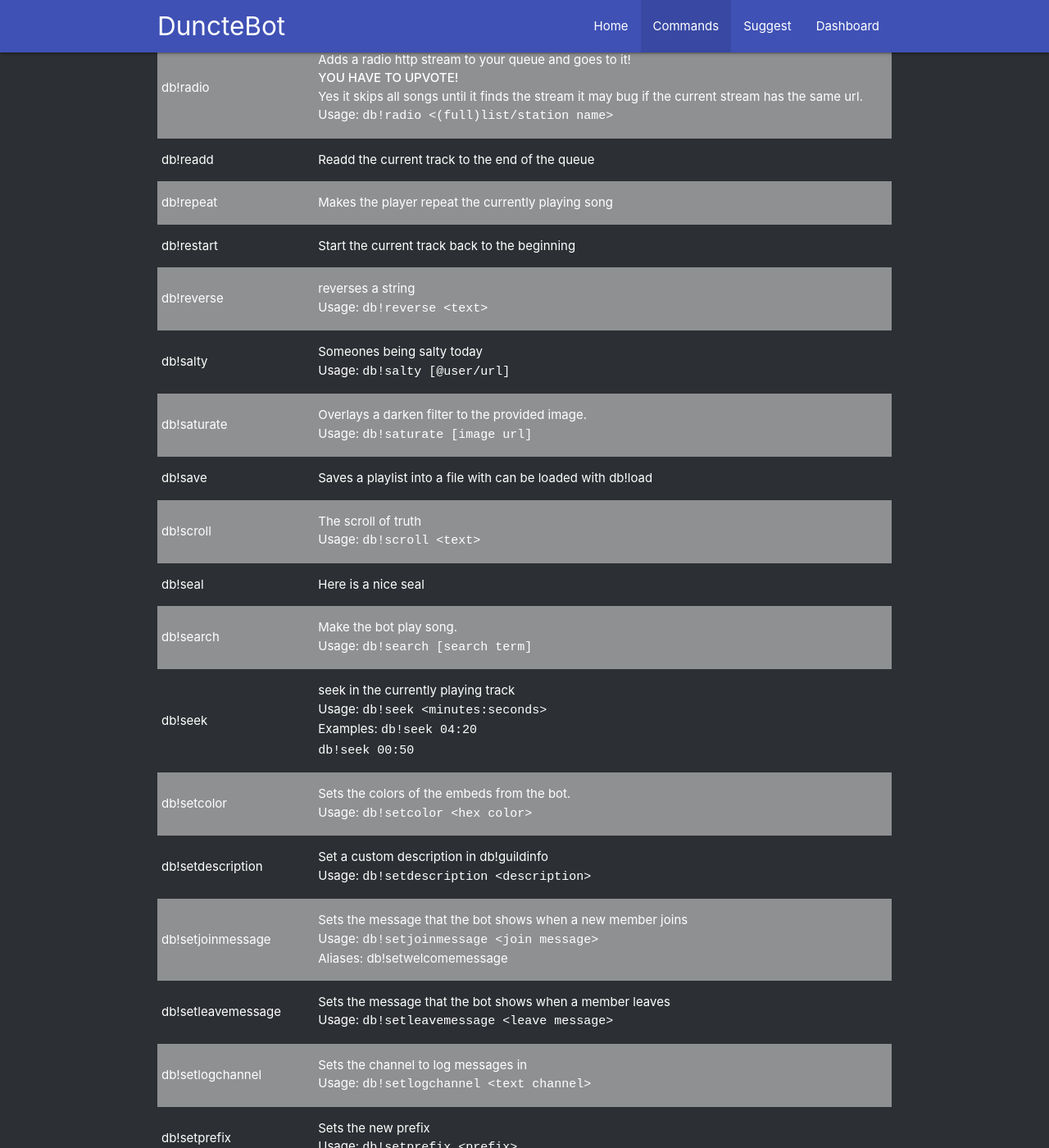
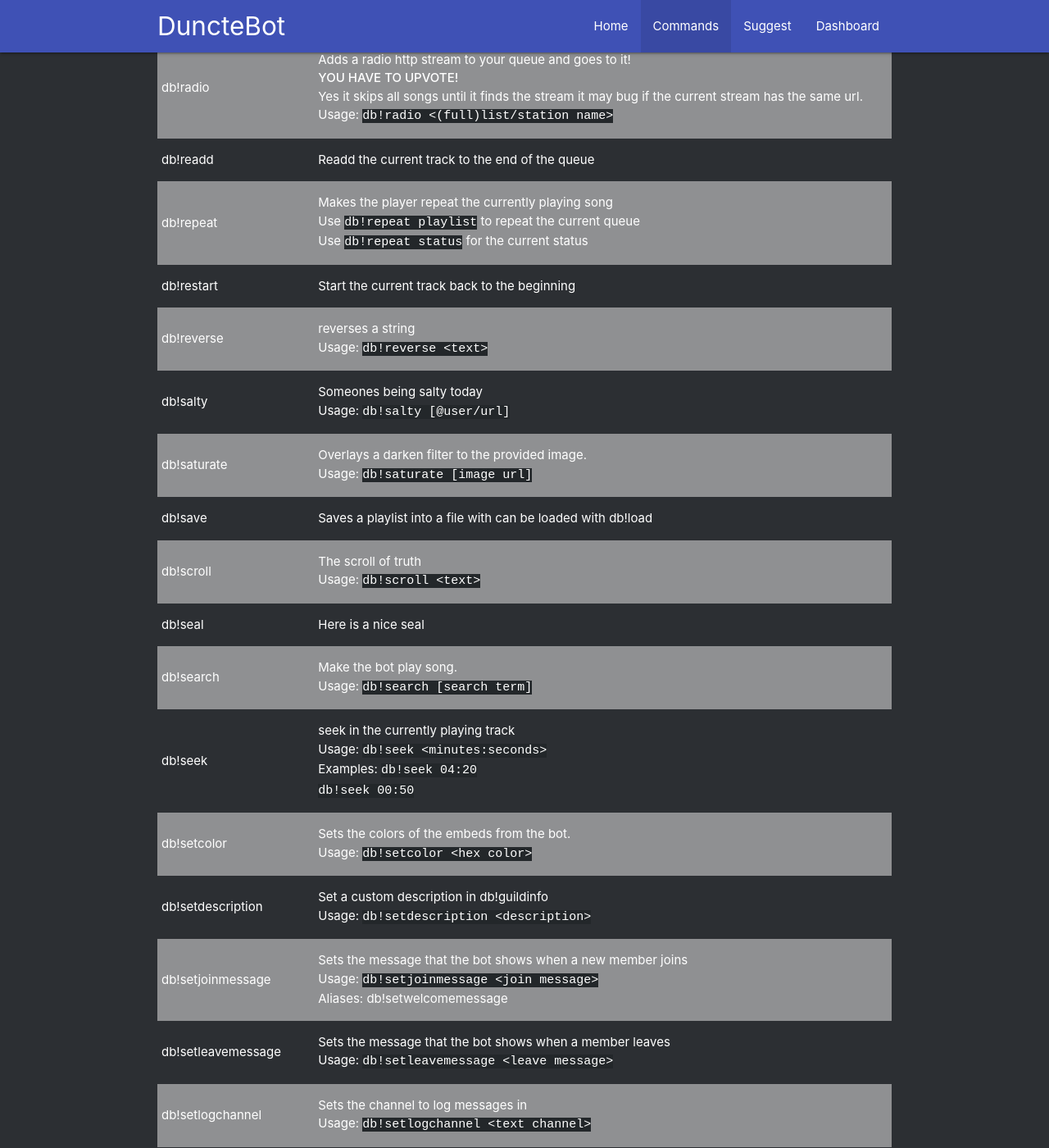
Before and after one commit to DuncteBot/dunctebot.github.io, a Jekyll site: the page built from commands.html, in a window 1280 px wide and 1400 px high, scrolled down 5950 px. Shown: the whole window at 82% size. Built offline with Jekyll 4.4.1, drawn with Linux system fonts in a browser that asks for light colours; comment, search, counter and statistics services are not loaded.

Commit message:
Fix responsiveness on commands page

```diff
--- a/_layouts/command_storage.html
+++ b/_layouts/command_storage.html
@@ -154,7 +154,7 @@
   - name: readd
     description: "Readd the current track to the end of the queue"
   - name: repeat
-    description: "Makes the player repeat the currently playing song"
+    description: "Makes the player repeat the currently playing song<br />Use <code>db!repeat playlist</code> to repeat the current queue<br />Use <code>db!repeat status</code> for the current status"
   - name: restart
     description: "Start the current track back to the beginning"
   - name: reverse
@@ -186,7 +186,7 @@
   - name: setprefix
     description: "Sets the new prefix<br />Usage: <code>db!setprefix &lt;prefix&gt;</code>"
   - name: setpronouns
-    description: "Set your pronouns to people can check them with <code>db!pronounscheck</code><br />Usage: <code>db!setpronouns &lt;pronouns&gt; [--plural]</code><br />Examples of pronouns are:<br /><pre><code>they/them/their/theirs<br />she/her/her/hers<br />he/him/his/his<br />ze/zir/zir/zirs<br />xe/xir/xir/xirs</code></pre><br />Use the <code>--plural</code> flag to mark your pronouns as plural (is vs are)"
+    description: "Set your pronouns to people can check them with <code>db!pronounscheck</code><br />Usage: <code>db!setpronouns &lt;pronouns&gt; [--plural]</code><br />Examples of pronouns are:<br /><pre class=\"code-block\"><code>they/them/their/theirs<br />she/her/her/hers<br />he/him/his/his<br />ze/zir/zir/zirs<br />xe/xir/xir/xirs</code></pre><br />Use the <code>--plural</code> flag to mark your pronouns as plural (is vs are)"
   - name: setratelimits
     description: "Sets our cooldown in minutes for un-muting your spammer of choice.<br />Usage: <code>db!setratelimits &lt;1|2|3|4|5|6&gt;</code><br />Example: db!setratelimits20|45|60|120|240|2400"
   - name: settings
--- a/css/style.css
+++ b/css/style.css
@@ -30,7 +30,6 @@
     display: flex;
     min-height: 100vh;
     flex-direction: column;
-    background-color: #2C2F33;
     color: #FFFFFF;
 }
 
@@ -92,6 +91,21 @@
     color: #ffffff;
 }
 
-pre {
-    word-wrap: break-word;
+code {
+    background: #23272A;
 }
+
+pre.code-block {
+    background: #2f3136;
+    border-color: rgba(32,34,37,.3);
+    border-radius: 5px;
+    border-style: solid;
+    border-width: 2px;
+    white-space: pre-wrap;
+    padding: .5em;
+}
+
+pre.code-block code {
+    background: #2f3136;
+    color: #839496;
+}
```
